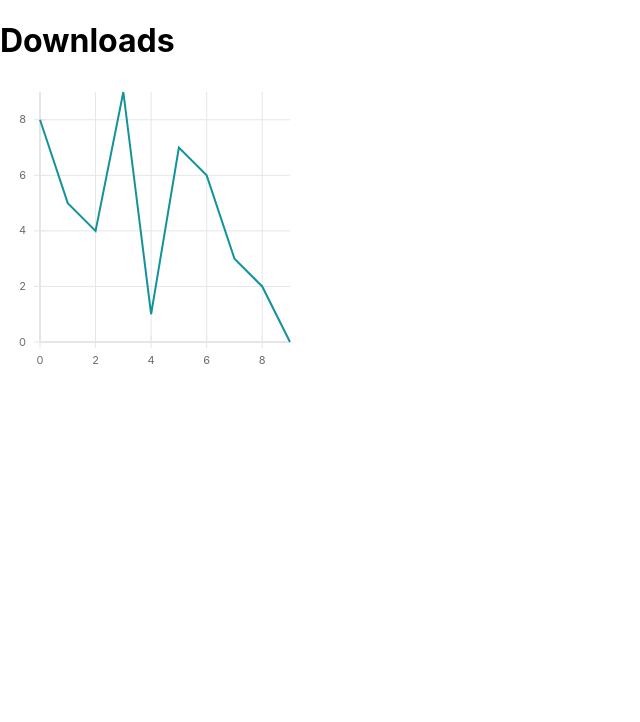
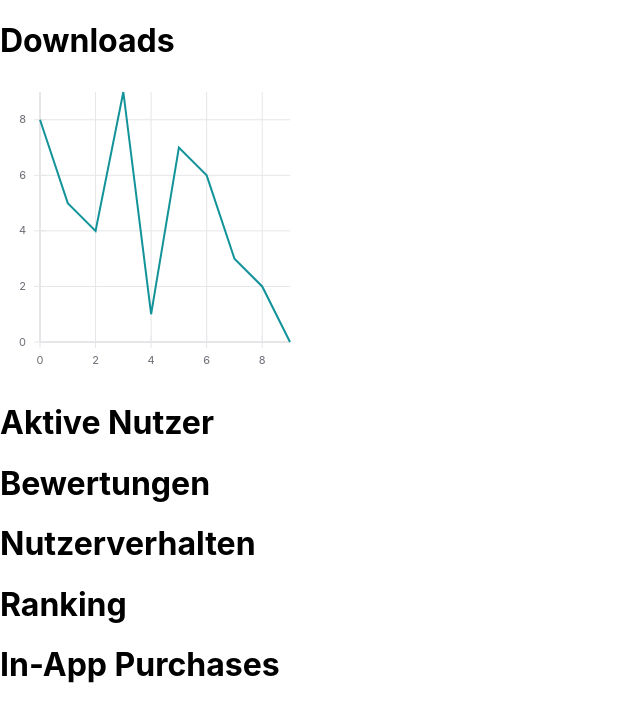
Before and after one commit to philipkrueck/app_analytics_dashboard, a React (Create React App) app: page / in a window 1280 px wide. Shown: the top 722 px of the page, without its empty margins (0-640 px from the left). Built offline with nearby package versions, Linux system fonts and the light colour scheme.

Commit message:
added js files for dashboard

```diff
--- /dev/null
+++ b/src/ActiveUsers.js
@@ -0,0 +1,11 @@
+import React from 'react'
+
+function ActiveUsers() {
+    return (
+        <div>
+            <h1>Aktive Nutzer</h1>
+        </div>
+    )
+}
+
+export default ActiveUsers;
--- a/src/App.js
+++ b/src/App.js
@@ -2,10 +2,11 @@ import React from 'react';
 import logo from './logo.svg';
 import './App.css';
 import Downloads from './Downloads'
+import Dashboard from './Dashboard';
 
 function App() {
   return (
-    <Downloads />
+    <Dashboard />
   );
 }
 
--- /dev/null
+++ b/src/Dashboard.js
@@ -0,0 +1,22 @@
+import React from 'react'
+import Downloads from './Downloads'
+import ActiveUsers from './ActiveUsers'
+import Reviews from './Reviews'
+import UserBehavior from './UserBehavior'
+import Ranking from './Ranking'
+import InAppPurchases from './InAppPurchases'
+
+function Dashboard() {
+    return (
+        <div>
+            <Downloads />
+            <ActiveUsers />
+            <Reviews />
+            <UserBehavior />
+            <Ranking />
+            <InAppPurchases />
+        </div>
+    )
+}
+
+export default Dashboard;
--- /dev/null
+++ b/src/InAppPurchases.js
@@ -0,0 +1,11 @@
+import React from 'react'
+
+function InAppPurchases() {
+    return (
+        <div>
+            <h1>In-App Purchases</h1>
+        </div>
+    )
+}
+
+export default InAppPurchases;
--- /dev/null
+++ b/src/Ranking.js
@@ -0,0 +1,11 @@
+import React from 'react'
+
+function Ranking() {
+    return (
+        <div>
+            <h1>Ranking</h1>
+        </div>
+    )
+}
+
+export default Ranking;
--- /dev/null
+++ b/src/Reviews.js
@@ -0,0 +1,11 @@
+import React from 'react'
+
+function Reviews() {
+    return (
+        <div>
+            <h1>Bewertungen</h1>
+        </div>
+    )
+}
+
+export default Reviews;
--- /dev/null
+++ b/src/UserBehavior.js
@@ -0,0 +1,11 @@
+import React from 'react'
+
+function UserBehavior() {
+    return (
+        <div>
+            <h1>Nutzerverhalten</h1>
+        </div>
+    )
+}
+
+export default UserBehavior;
```
